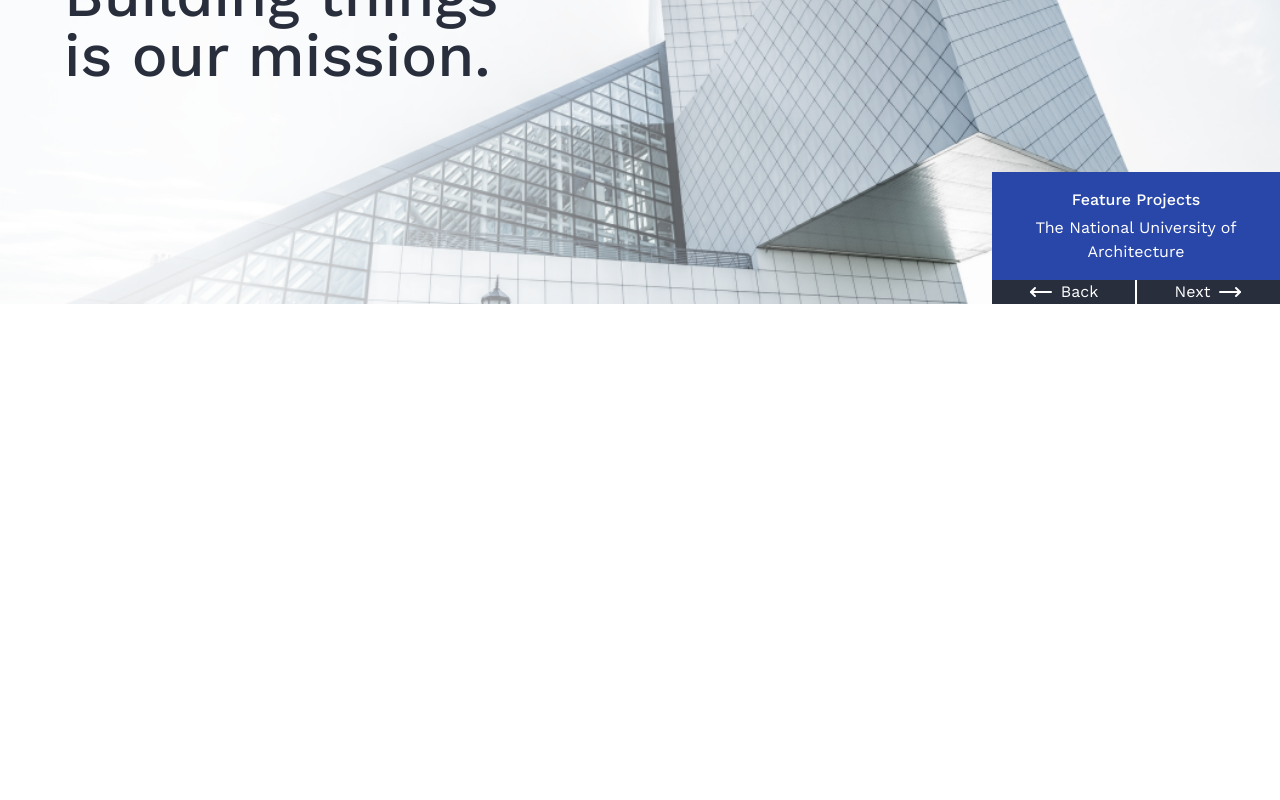
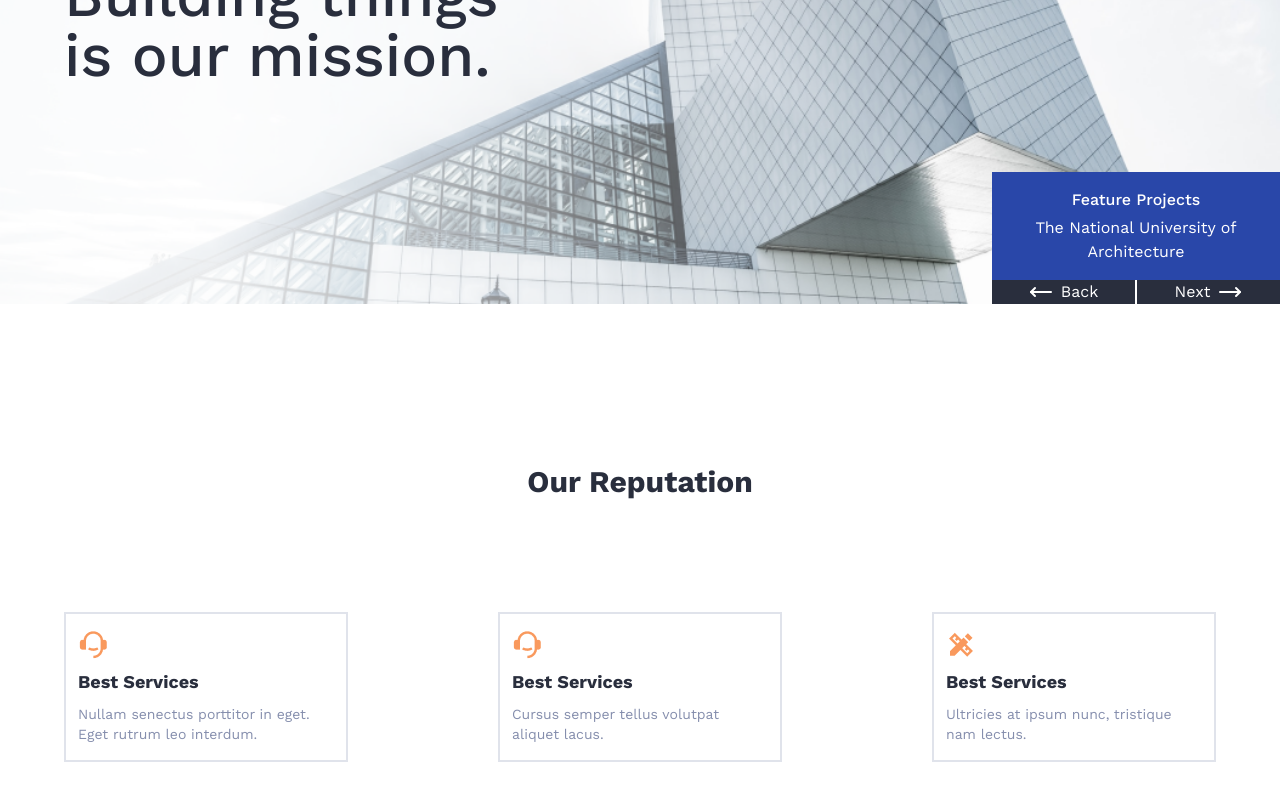
Before and after one commit to KalpitChandekar/thebox-company, a Next.js app: page / in a window 1280 px wide. Shown: the part 304-1104 px from the top of the page. Before the commit the page ends 800 px from the top, so only its background shows below. Built offline with nearby package versions, Linux system fonts and the light colour scheme.

Commit message:
[feat]: Add Reputation Section

```diff
--- a/app/page.tsx
+++ b/app/page.tsx
@@ -1,11 +1,13 @@
 import Hero from "@/components/Hero";
 import Navbar from "@/components/Navbar";
+import OurReputation from "@/components/OurReputation";
 
 const page = () => {
   return (
     <div>
       <Navbar />
       <Hero />
+      <OurReputation />
     </div>
   );
 };
--- /dev/null
+++ b/components/OurReputation.tsx
@@ -0,0 +1,41 @@
+import Image from "next/image";
+
+const OurReputation = () => {
+  return (
+    <div className="max-w-6xl mx-auto my-40 space-y-28">
+      <h1 className="text-center font-semibold text-3xl text-secondary">
+        Our Reputation
+      </h1>
+      <div className="flex justify-between">
+        <div className="space-y-2 py-4 px-3 border-2 border-[#E0E3EB]">
+          <Image src="/icon1.png" width={30} height={30} alt="icon" />
+          <h1 className="font-semibold text-lg text-secondary">
+            Best Services
+          </h1>
+          <p className="text-gray text-sm max-w-[16rem]">
+            Nullam senectus porttitor in eget. Eget rutrum leo interdum.
+          </p>
+        </div>
+        <div className="space-y-2 py-4 px-3 border-2 border-[#E0E3EB]">
+          <Image src="/icon1.png" width={30} height={30} alt="icon" />
+          <h1 className="font-semibold text-lg text-secondary">
+            Best Services
+          </h1>
+          <p className="text-gray text-sm max-w-[16rem]">
+            Cursus semper tellus volutpat aliquet lacus.
+          </p>
+        </div>
+        <div className="space-y-2 py-4 px-3 border-2 border-[#E0E3EB]">
+          <Image src="/icon2.png" width={30} height={30} alt="icon" />
+          <h1 className="font-semibold text-lg text-secondary">
+            Best Services
+          </h1>
+          <p className="text-gray text-sm max-w-[16rem]">
+            Ultricies at ipsum nunc, tristique nam lectus.
+          </p>
+        </div>
+      </div>
+    </div>
+  );
+};
+export default OurReputation;
```
